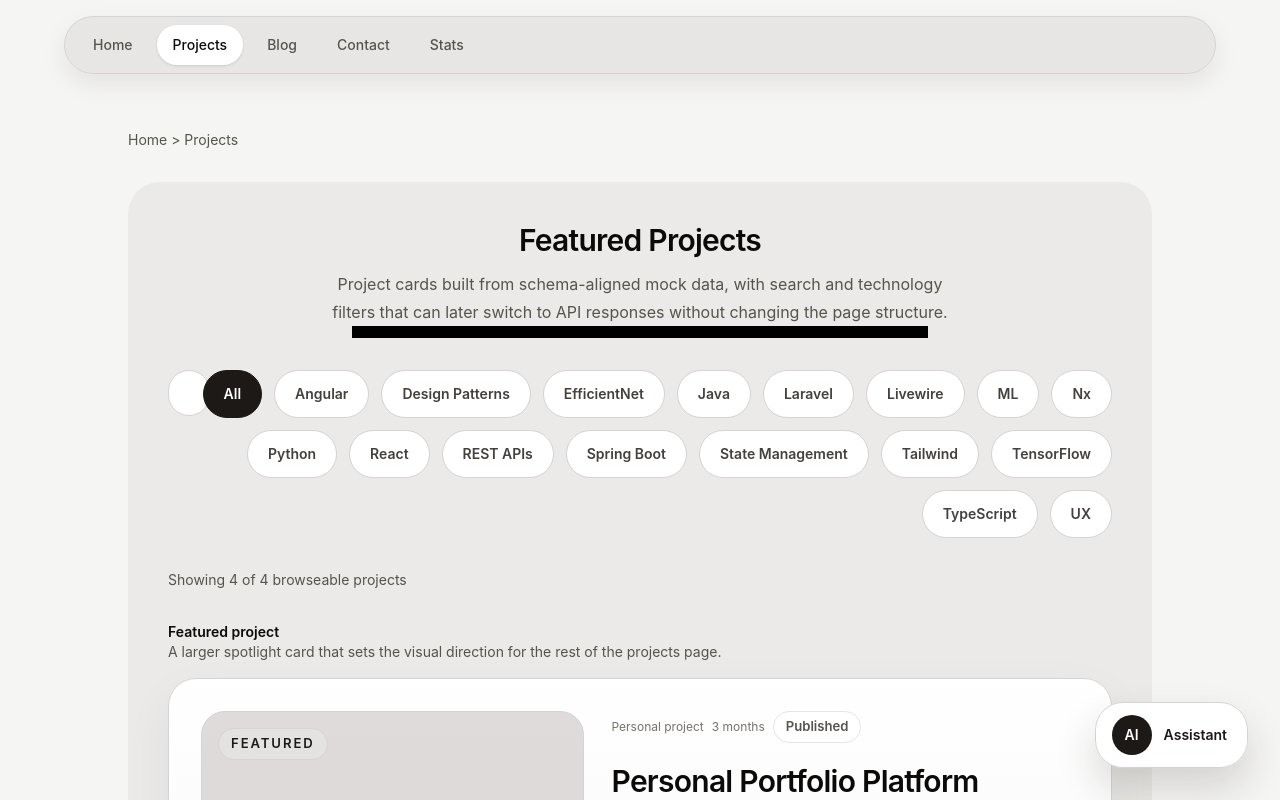
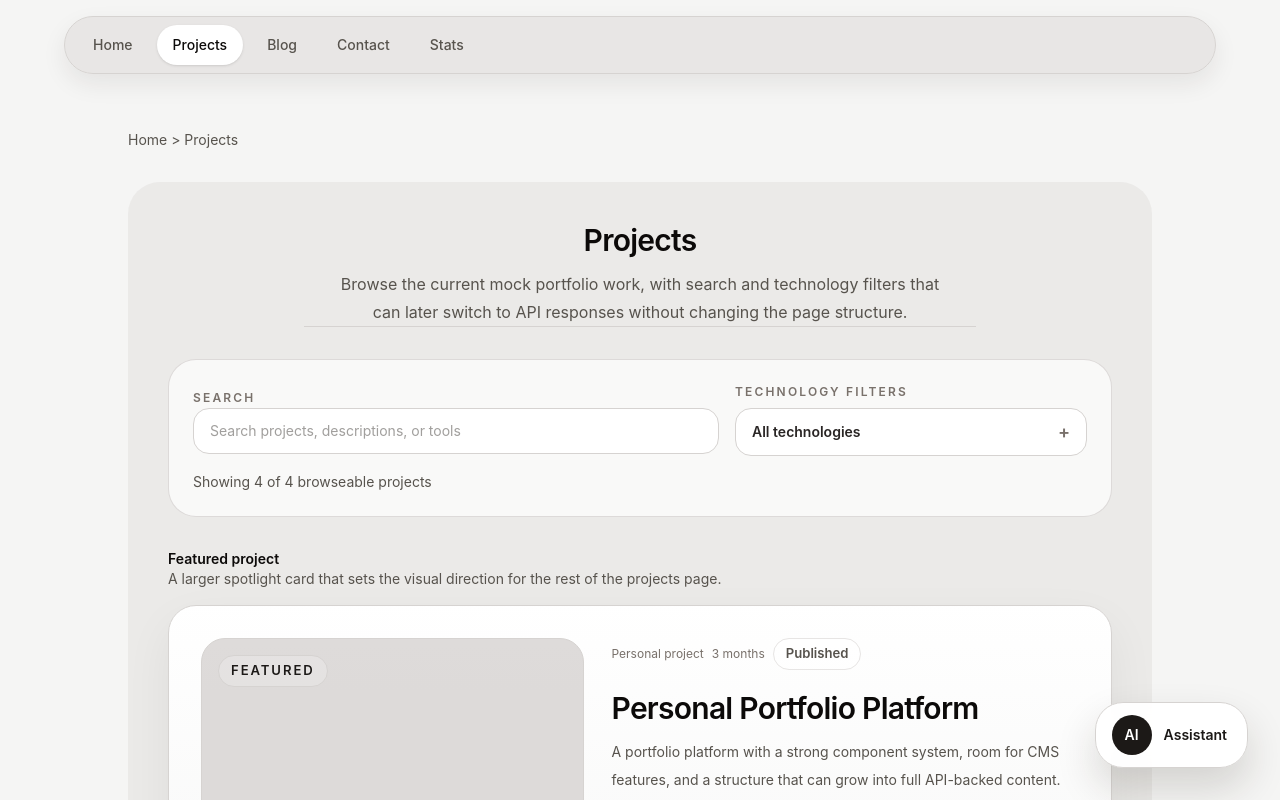
Before and after one commit to Alex-v-p/personal-portfolio, an Angular app in the folder apps/web-service/: page /projects in a window 1280 px wide. Shown: the top 800 px of the page. Built offline with nearby package versions, Linux system fonts and the light colour scheme.

Commit message:
improved filtering and searching for blog

```diff
--- a/apps/web-service/src/app/features/projects/projects.page.html
+++ b/apps/web-service/src/app/features/projects/projects.page.html
@@ -6,35 +6,93 @@
       <header class="space-y-5 text-center">
         <app-ui-section-title
           align="center"
-          title="Featured Projects"
-          description="Project cards built from schema-aligned mock data, with search and technology filters that can later switch to API responses without changing the page structure."
+          title="Projects"
+          description="Browse the current mock portfolio work, with search and technology filters that can later switch to API responses without changing the page structure."
         ></app-ui-section-title>
-        <div class="mx-auto h-3 w-full max-w-xl bg-black"></div>
+        <div class="mx-auto w-full max-w-2xl border-t border-stone-300"></div>
       </header>
 
-      <div class="grid gap-4 lg:grid-cols-[minmax(0,1fr)_auto] lg:items-start">
-        <label class="block">
-          <span class="sr-only">Search projects</span>
+      <section class="space-y-4 rounded-[1.75rem] border border-stone-300/80 bg-white/70 p-5 sm:p-6">
+        <div class="grid gap-4 lg:grid-cols-[minmax(0,1fr)_minmax(18rem,22rem)] lg:items-start">
+          <label class="block space-y-2">
+            <span class="text-xs font-semibold uppercase tracking-[0.18em] text-stone-500">Search</span>
             <input
               [(ngModel)]="searchQuery"
               type="text"
-            placeholder="Search by title or description"
-            class="w-full rounded-full border border-stone-300 bg-white px-5 py-3 text-sm text-stone-700 outline-none transition focus:border-stone-500"
+              placeholder="Search projects, descriptions, or tools"
+              class="w-full rounded-2xl border border-stone-300 bg-white px-4 py-3 text-sm text-stone-700 outline-none transition focus:border-stone-500"
             />
           </label>
 
-        <div class="flex flex-wrap gap-3 lg:justify-end">
+          <div class="relative space-y-2">
+            <span class="block text-xs font-semibold uppercase tracking-[0.18em] text-stone-500">Technology filters</span>
             <button
-            *ngFor="let filter of availableSkillFilters"
               type="button"
-            (click)="setSkillFilter(filter)"
-            [class]="activeSkillFilter === filter
-              ? 'inline-flex min-h-12 items-center justify-center rounded-full border border-stone-900 bg-stone-900 px-5 py-3 text-sm font-semibold text-white'
-              : 'inline-flex min-h-12 items-center justify-center rounded-full border border-stone-300 bg-white px-5 py-3 text-sm font-semibold text-stone-700 transition hover:border-stone-400 hover:text-stone-950'"
+              (click)="toggleSkillMenu()"
+              class="flex min-h-12 w-full items-center justify-between gap-3 rounded-2xl border border-stone-300 bg-white px-4 py-3 text-left text-sm font-semibold text-stone-800 transition hover:border-stone-400"
+              [attr.aria-expanded]="isSkillMenuOpen"
             >
-            {{ filter }}
+              <span class="truncate">{{ skillFilterLabel }}</span>
+              <span class="text-lg leading-none text-stone-500">{{ isSkillMenuOpen ? '−' : '+' }}</span>
+            </button>
+
+            <div
+              *ngIf="isSkillMenuOpen"
+              class="absolute right-0 z-10 w-full rounded-[1.5rem] border border-stone-300 bg-white p-4 shadow-[0_18px_48px_rgba(40,31,20,0.12)]"
+            >
+              <div class="mb-4 flex items-center justify-between gap-3">
+                <p class="text-sm font-semibold text-stone-900">Select technologies</p>
+                <button
+                  type="button"
+                  (click)="closeSkillMenu()"
+                  class="text-sm font-medium text-stone-500 transition hover:text-stone-900"
+                >
+                  Done
                 </button>
               </div>
+
+              <div class="grid max-h-72 gap-2 overflow-y-auto pr-1 sm:grid-cols-2">
+                <label
+                  *ngFor="let filter of availableSkillFilters"
+                  class="flex cursor-pointer items-center justify-between gap-3 rounded-2xl border border-stone-200 bg-stone-50/70 px-3 py-3 transition hover:border-stone-300 hover:bg-stone-100/70"
+                >
+                  <span class="flex items-center gap-3">
+                    <input
+                      type="checkbox"
+                      [checked]="isSkillSelected(filter.name)"
+                      (change)="toggleSkillFilter(filter.name)"
+                      class="h-4 w-4 rounded border-stone-300 text-stone-900 focus:ring-stone-400"
+                    />
+                    <span class="text-sm font-medium text-stone-700">{{ filter.name }}</span>
+                  </span>
+                  <span class="text-xs font-semibold text-stone-400">{{ filter.projectCount }}</span>
+                </label>
+              </div>
+
+              <div class="mt-4 flex flex-wrap items-center justify-between gap-3 border-t border-stone-200 pt-4">
+                <p class="text-xs text-stone-500">Choose one or more technologies to narrow the project list.</p>
+                <button
+                  type="button"
+                  (click)="clearSkillFilters()"
+                  class="text-sm font-semibold text-stone-600 transition hover:text-stone-950"
+                >
+                  Clear technologies
+                </button>
+              </div>
+            </div>
+          </div>
+        </div>
+
+        <div *ngIf="hasActiveFilters" class="flex flex-wrap items-center gap-2">
+          <app-ui-chip *ngIf="searchQuery.trim()" tone="accent">
+            Search: {{ searchQuery.trim() }}
+            <button type="button" class="ml-1 text-stone-500 transition hover:text-stone-900" (click)="clearSearch()">×</button>
+          </app-ui-chip>
+
+          <app-ui-chip *ngFor="let filter of selectedSkillFilters" tone="accent">
+            {{ filter }}
+            <button type="button" class="ml-1 text-stone-500 transition hover:text-stone-900" (click)="toggleSkillFilter(filter)">×</button>
+          </app-ui-chip>
         </div>
 
         <div class="flex flex-col gap-3 text-sm text-stone-600 sm:flex-row sm:items-center sm:justify-between">
@@ -44,6 +102,7 @@
             Reset filters
           </app-ui-button>
         </div>
+      </section>
 
       <section class="space-y-4">
         <div class="flex items-center justify-between gap-4">
@@ -72,7 +131,7 @@
       <ng-template #emptyResults>
         <app-ui-empty-state
           title="No projects match those filters"
-          description="Try another search term or switch back to a broader technology filter to bring the rest of the portfolio projects back into view."
+          description="Try another search term or clear some technology filters to bring the rest of the portfolio projects back into view."
           [hasActions]="true"
         >
           <div actions>
--- a/apps/web-service/src/app/features/projects/projects.page.ts
+++ b/apps/web-service/src/app/features/projects/projects.page.ts
@@ -3,52 +3,100 @@ import { Component } from '@angular/core';
 import { FormsModule } from '@angular/forms';
 
 import { UiButtonComponent } from '../../shared/components/button/ui-button.component';
+import { UiChipComponent } from '../../shared/components/chip/ui-chip.component';
 import { UiEmptyStateComponent } from '../../shared/components/empty-state/ui-empty-state.component';
 import { UiSectionTitleComponent } from '../../shared/components/section-title/ui-section-title.component';
 import { FEATURED_PROJECT, PROJECTS } from '../../shared/mock-data/projects.mock';
 import { Project } from '../../shared/models/project.model';
 import { ProjectCardComponent } from './components/project-card/project-card.component';
 
+interface SkillFilterOption {
+  name: string;
+  projectCount: number;
+}
+
 @Component({
   selector: 'app-projects-page',
   standalone: true,
-  imports: [NgFor, NgIf, FormsModule, UiButtonComponent, UiEmptyStateComponent, UiSectionTitleComponent, ProjectCardComponent],
+  imports: [NgFor, NgIf, FormsModule, UiButtonComponent, UiChipComponent, UiEmptyStateComponent, UiSectionTitleComponent, ProjectCardComponent],
   templateUrl: './projects.page.html'
 })
 export class ProjectsPageComponent {
   protected readonly featuredProject = FEATURED_PROJECT;
   protected readonly browsableProjects = PROJECTS.filter((project) => !project.isFeatured);
   protected readonly totalProjectCount = PROJECTS.length;
-  protected readonly availableSkillFilters = [
-    'All',
-    ...new Set(
-      PROJECTS
-        .flatMap((project) => project.tags)
-        .sort((left, right) => left.localeCompare(right))
-    )
-  ];
+  protected readonly availableSkillFilters: SkillFilterOption[] = Array.from(
+    new Set(this.browsableProjects.flatMap((project) => project.tags))
+  )
+    .sort((left, right) => left.localeCompare(right))
+    .map((name) => ({
+      name,
+      projectCount: this.browsableProjects.filter((project) => project.tags.includes(name)).length
+    }));
 
   protected searchQuery = '';
-  protected activeSkillFilter = 'All';
+  protected selectedSkillFilters: string[] = [];
+  protected isSkillMenuOpen = false;
 
-  protected setSkillFilter(filter: string): void {
-    this.activeSkillFilter = filter;
+  protected toggleSkillMenu(): void {
+    this.isSkillMenuOpen = !this.isSkillMenuOpen;
+  }
+
+  protected closeSkillMenu(): void {
+    this.isSkillMenuOpen = false;
+  }
+
+  protected toggleSkillFilter(filter: string): void {
+    this.selectedSkillFilters = this.selectedSkillFilters.includes(filter)
+      ? this.selectedSkillFilters.filter((item) => item !== filter)
+      : [...this.selectedSkillFilters, filter];
+  }
+
+  protected clearSkillFilters(): void {
+    this.selectedSkillFilters = [];
   }
 
   protected resetFilters(): void {
     this.searchQuery = '';
-    this.activeSkillFilter = 'All';
+    this.selectedSkillFilters = [];
+    this.isSkillMenuOpen = false;
+  }
+
+  protected isSkillSelected(filter: string): boolean {
+    return this.selectedSkillFilters.includes(filter);
   }
 
   protected get hasActiveFilters(): boolean {
-    return this.activeSkillFilter !== 'All' || this.searchQuery.trim().length > 0;
+    return this.selectedSkillFilters.length > 0 || this.searchQuery.trim().length > 0;
+  }
+
+  protected get skillFilterLabel(): string {
+    if (!this.selectedSkillFilters.length) {
+      return 'All technologies';
+    }
+
+    if (this.selectedSkillFilters.length === 1) {
+      return this.selectedSkillFilters[0];
+    }
+
+    if (this.selectedSkillFilters.length === 2) {
+      return this.selectedSkillFilters.join(', ');
+    }
+
+    return `${this.selectedSkillFilters.length} technologies selected`;
+  }
+
+  protected clearSearch(): void {
+    this.searchQuery = '';
   }
 
   protected get filteredProjects(): Project[] {
     const normalizedQuery = this.searchQuery.trim().toLowerCase();
 
     return this.browsableProjects.filter((project) => {
-      const matchesSkill = this.activeSkillFilter === 'All' || project.tags.includes(this.activeSkillFilter);
+      const matchesSkill =
+        this.selectedSkillFilters.length === 0 ||
+        this.selectedSkillFilters.some((filter) => project.tags.includes(filter));
       const searchableContent = [project.title, project.shortDescription, project.summary, project.organization, ...project.tags]
         .join(' ')
         .toLowerCase();
```
Lines whose indentation alone changed are shown as unchanged.
